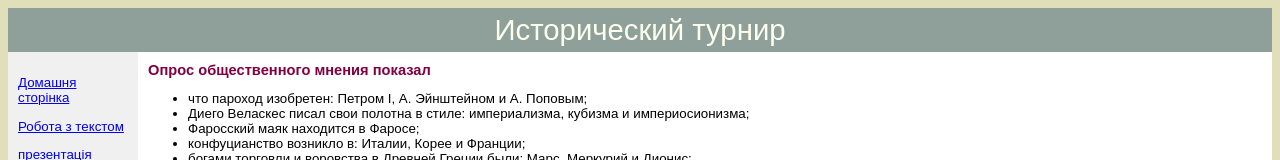
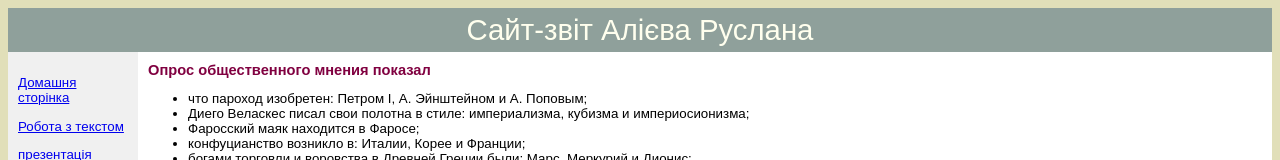
Before and after one commit to ruslan907/ruslan, a plain HTML site: page index.html in a window 1280 px wide. Shown: the top 160 px of the page. Drawn offline with Linux system fonts and the light colour scheme.

Commit message:
Update index.html

```diff
--- a/index.html
+++ b/index.html
@@ -47,7 +47,7 @@
  </head>
  <body>
   <div id="container">
-   <div id="header">Исторический турнир</div>
+   <div id="header">Сайт-звіт Алієва Руслана</div>
    <div id="sidebar">
     <p><a href="index.html">Домашня сторінка</a></p>
     <p><a href="lab1.html">Робота з текстом</a></p>
```
